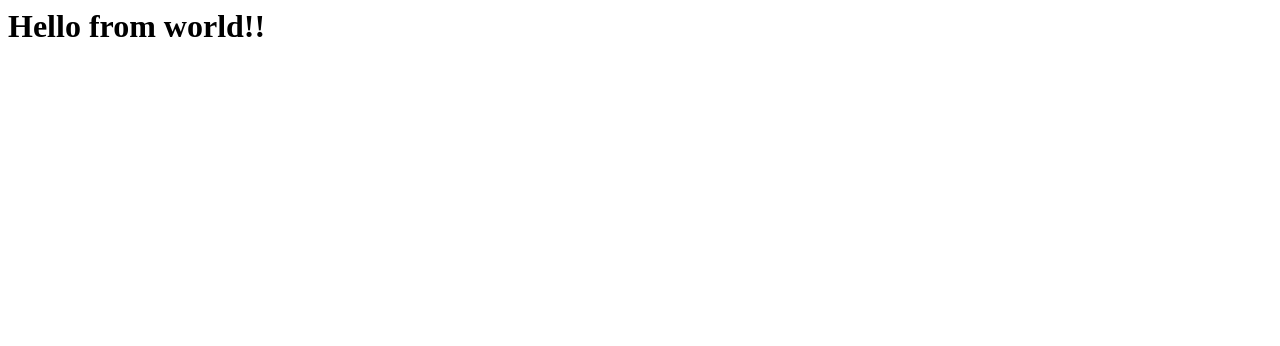
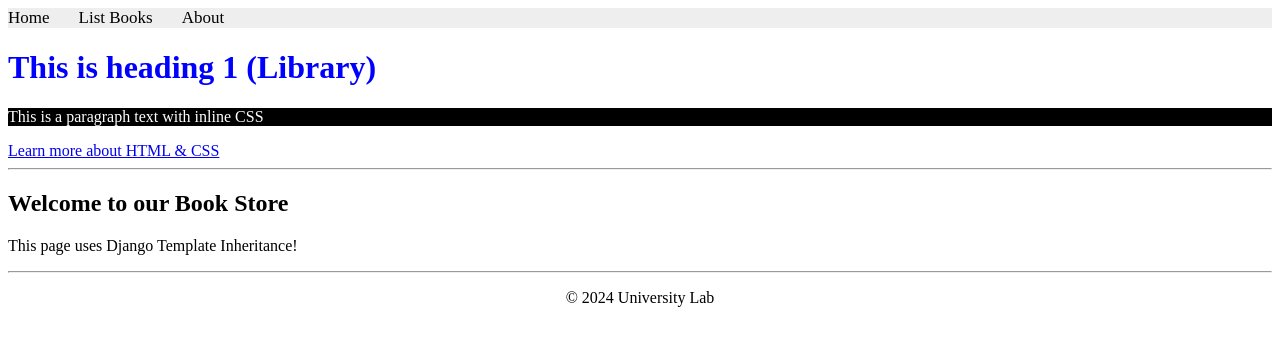
Before and after one commit to Faisal-Aleesa/CS471-web, a Django app: page /books/ in a window 1280 px wide. Shown: the top 346 px of the page. Run offline with Django 5.2, Linux system fonts and the light colour scheme.

Commit message:
Completed Lab 4: HTML/CSS and Template Inheritance

```diff
--- a/apps/bookmodule/urls.py
+++ b/apps/bookmodule/urls.py
@@ -3,6 +3,8 @@ from . import views
 
 
 urlpatterns = [
-path('', views.index, name='index'),
-path('<int:bookId>', views.viewbook) #add only this line of code
+    path('', views.index, name="books.index"),
+    path('list_books/', views.list_books, name="books.list_books"),
+    path('<int:bookId>/', views.viewbook, name="books.view_one_book"),
+    path('aboutus/', views.aboutus, name="books.aboutus"),
 ]
--- a/apps/bookmodule/views.py
+++ b/apps/bookmodule/views.py
@@ -1,18 +1,13 @@
 from django.shortcuts import render
-# You can keep HttpResponse if you want, but render is what uses the HTML files
 
 def index(request):
-    # This gets the name from the URL (?name=...) or defaults to "world!"
-    name = request.GET.get("name") or "world!"
-    # This tells Django to use index.html and pass the 'name' variable
-    return render(request, "bookmodule/index.html", {"name": name})
+    return render(request, "bookmodule/index.html")
+
+def list_books(request):
+    return render(request, 'bookmodule/list_books.html')
 
 def viewbook(request, bookId):
-    book1 = {'id': 123, 'title': 'Continuous Delivery', 'author': 'J. Humble and D. Farley'}
-    book2 = {'id': 456, 'title': 'Secrets of Reverse Engineering', 'author': 'E. Eilam'}
-    targetBook = None
-    if book1['id'] == bookId: targetBook = book1
-    if book2['id'] == bookId: targetBook = book2
+    return render(request, 'bookmodule/one_book.html')
 
-    context = {'book': targetBook}
-    return render(request, 'bookmodule/show.html', context)
+def aboutus(request):
+    return render(request, 'bookmodule/aboutus.html')
--- /dev/null
+++ b/apps/static/styles.css
@@ -0,0 +1,14 @@
+.topnav {
+    background-color: #eeeeee;
+    width: 100%;
+}
+.topnav a {
+    color: #000000;
+    text-align: center;
+    margin-right: 25px;
+    text-decoration: none;
+    font-size: 17px;
+}
+.topnav a.active {
+    color: #008CBA;
+}
--- a/apps/templates/bookmodule/index.html
+++ b/apps/templates/bookmodule/index.html
@@ -1 +1,13 @@
-<h1>Hello from {{ name }}!</h1>
+{% extends "layouts/base.html" %}
+{% load static %}
+
+{% block title %} Home - Library {% endblock %}
+
+{% block content %}
+    <h1 style="color: blue;">This is heading 1 (Library)</h1>
+    <p style="color: white; background-color: black;">This is a paragraph text with inline CSS</p>
+    <a href="https://www.w3schools.com/html/default.asp">Learn more about HTML & CSS</a>
+    <hr>
+    <h2>Welcome to our Book Store</h2>
+    <p>This page uses Django Template Inheritance!</p>
+{% endblock %}
--- /dev/null
+++ b/apps/templates/includes/header.html
@@ -0,0 +1,5 @@
+<div class="topnav">
+    <a href="{% url 'books.index' %}">Home</a>
+    <a href="{% url 'books.list_books' %}">List Books</a>
+    <a href="{% url 'books.aboutus' %}">About</a>
+</div>
--- /dev/null
+++ b/apps/templates/layouts/base.html
@@ -0,0 +1,21 @@
+{% load static %}
+<!DOCTYPE html>
+<html lang="en">
+<head>
+    <meta charset="UTF-8">
+    <title>{% block title %}Library Project{% endblock %}</title>
+    <link rel="stylesheet" href="{% static 'styles.css' %}">
+    <link rel="icon" href="{% static 'qu-icon.png' %}">
+</head>
+<body>
+    {% include 'includes/header.html' %}
+
+    <div class="container">
+        {% block content %}
+        {% endblock %}
+    </div>
+
+    <hr>
+    <p style="text-align: center;">© 2024 University Lab</p>
+</body>
+</html>
--- a/libraryproject/settings.py
+++ b/libraryproject/settings.py
@@ -120,3 +120,4 @@ USE_TZ = True
 # https://docs.djangoproject.com/en/6.0/howto/static-files/
 
 STATIC_URL = 'static/'
+STATICFILES_DIRS = [os.path.join(BASE_DIR, "apps/static")]
```
Also changed, not shown: apps/templates/bookmodule/aboutus.html (added, +10 -0 lines), apps/templates/bookmodule/list_books.html (added, +18 -0 lines), apps/templates/bookmodule/one_book.html (added, +11 -0 lines), apps/static/book1.jpg (added), apps/static/book2.jpg (added), apps/static/book3.jpg (added), apps/static/qu-icon.png (added).
